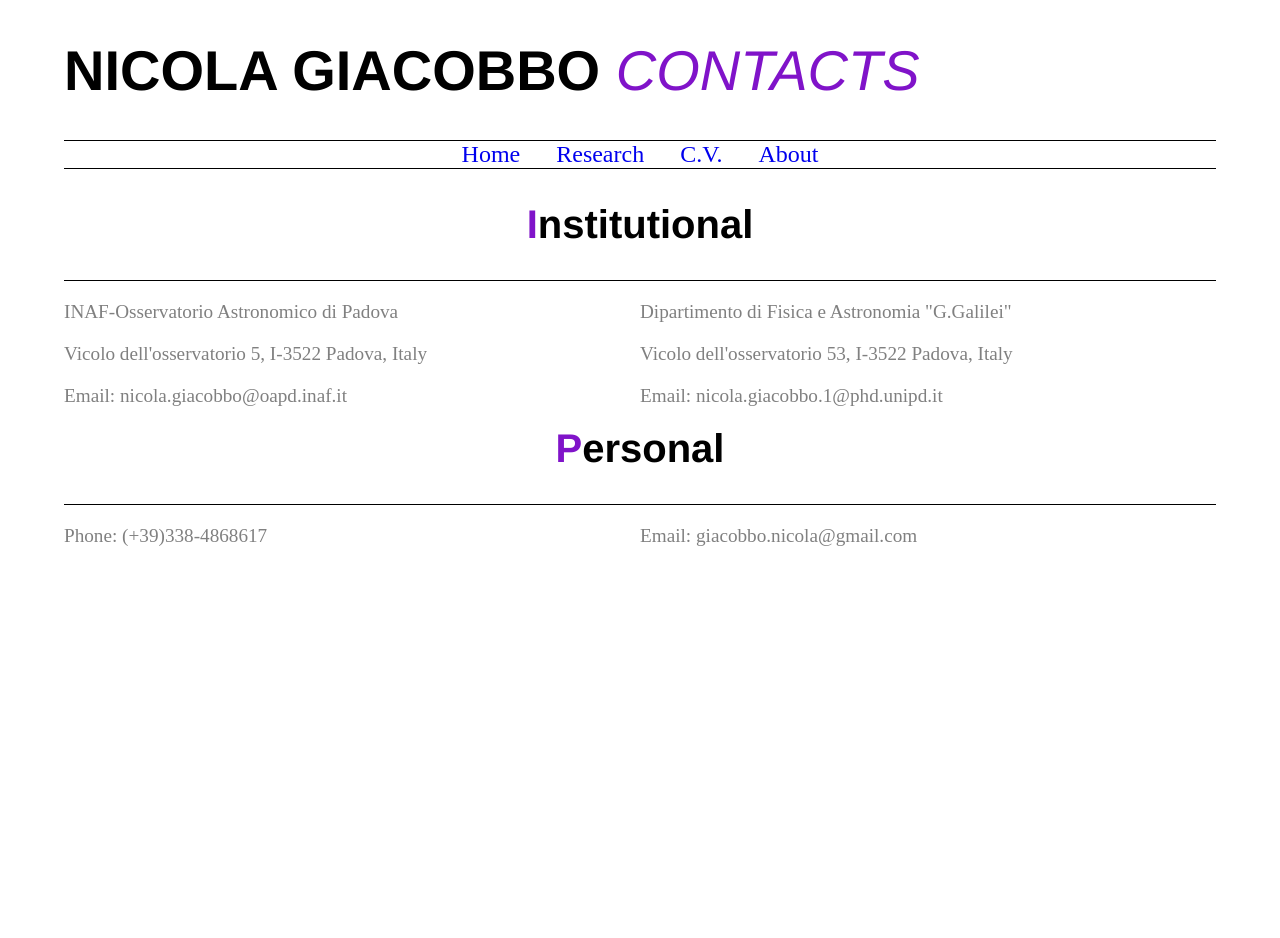
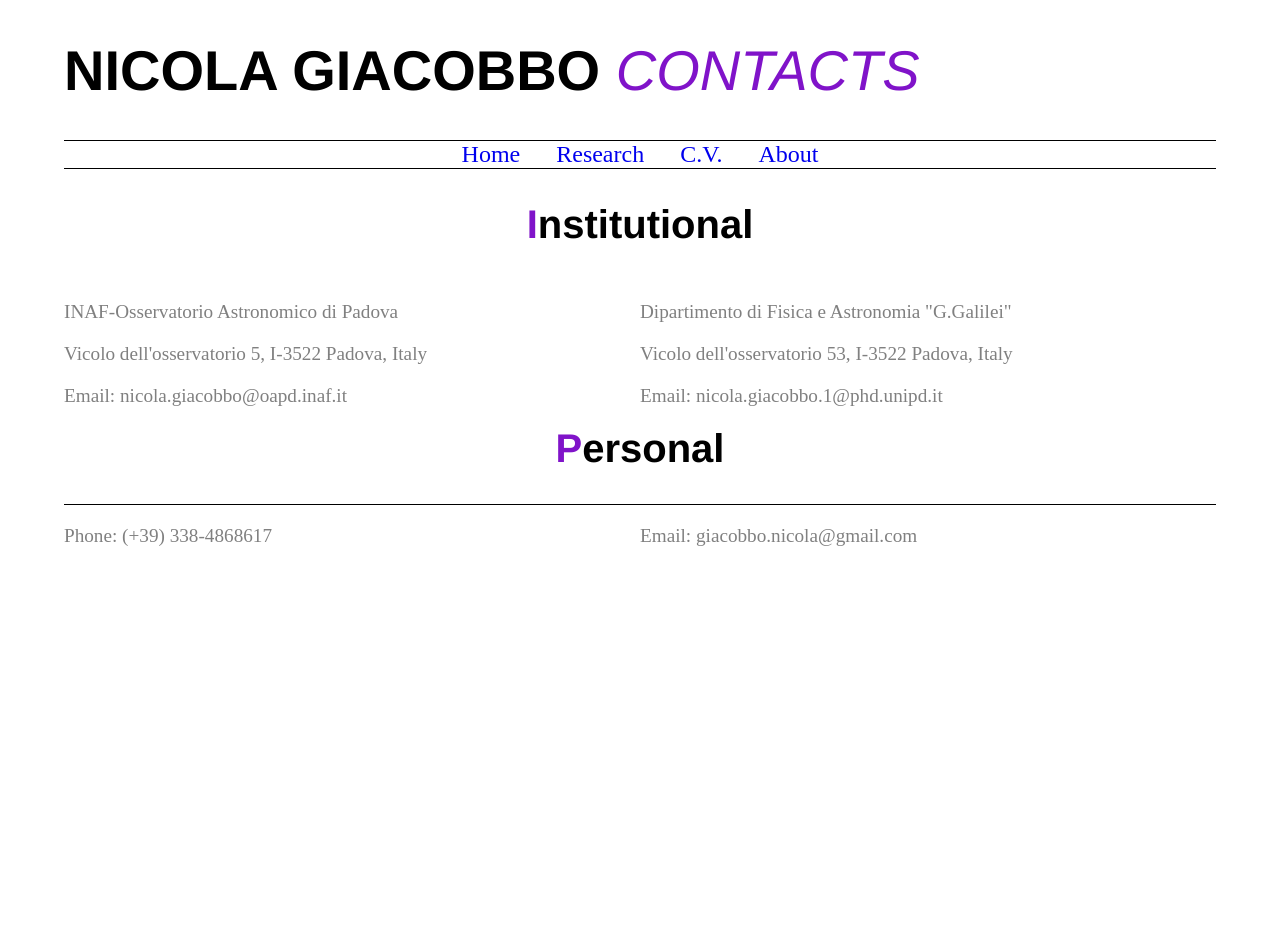
Before and after one commit to GiacobboNicola/giacobbonicola.github.io, a Jekyll site: the page built from item5.html, in a window 1280 px wide. Built offline with Jekyll 4.4.1, drawn with Linux system fonts in a browser that asks for light colours.

```diff
--- a/_layouts/contact.html
+++ b/_layouts/contact.html
@@ -39,14 +39,15 @@
                   <p>Email: nicola.giacobbo.1@phd.unipd.it</p>
 				</div>
 			</div>
-			<footer>
+			<div>
 				<h2 style="text-align:center"><span class='y'>P</span>ersonal</h2>
 				<div class="column">
-					<p>Phone: (+39)338-4868617</p>
+					<p>Phone: (+39) 338-4868617</p>
 				</div>
 				<div class="column">
 					<p>Email: giacobbo.nicola@gmail.com</p>
 				</div>
+			</div>
         <footer>
 	</body>
     </html>
```
